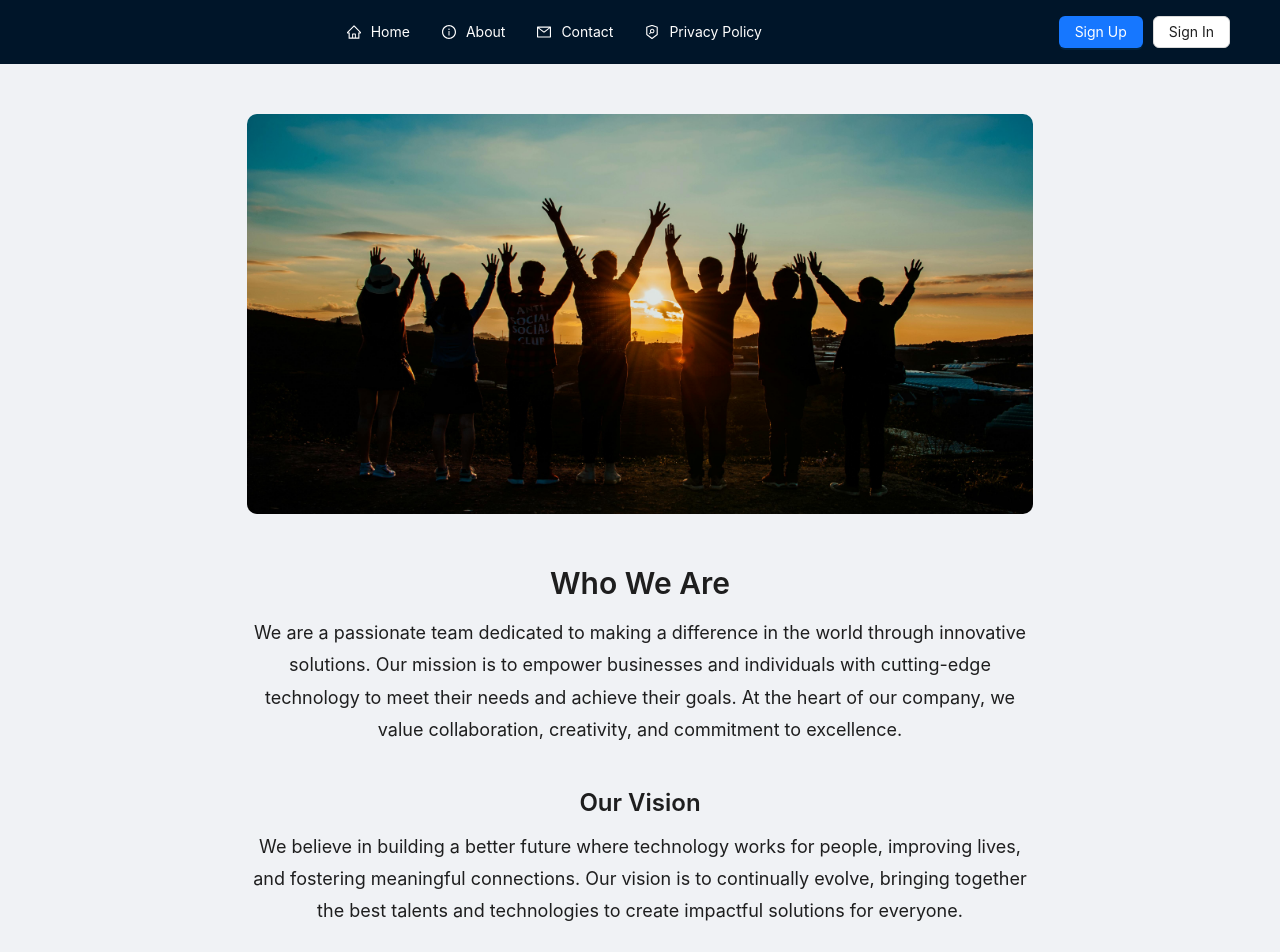
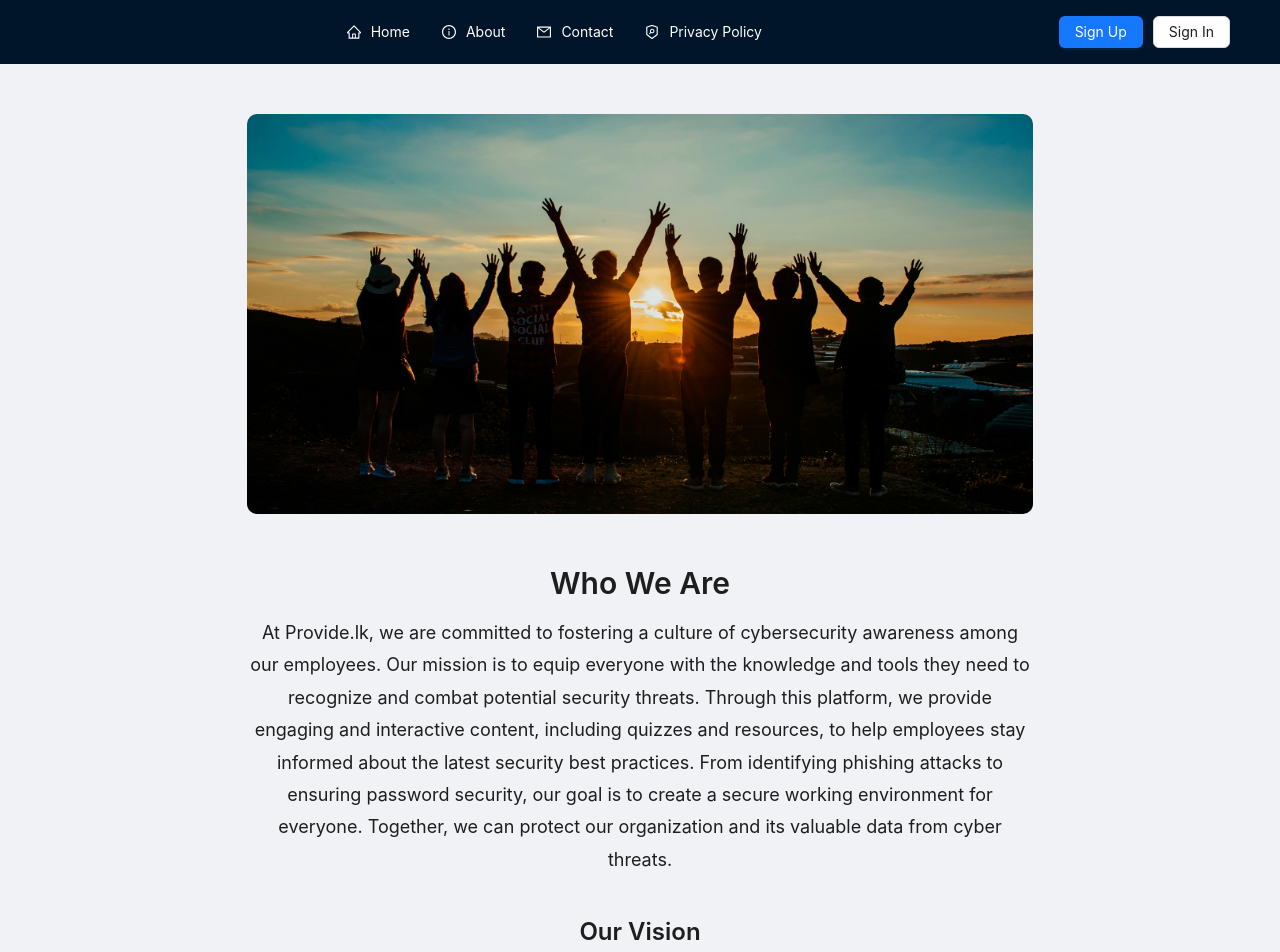
Before and after one commit to Achinode/cyber-security-app-frontend, a React (Vite) app: page /about in a window 1280 px wide. Shown: the top 952 px of the page. Built offline with nearby package versions, Linux system fonts and the light colour scheme; no server answers.

Commit message:
Update AboutUsPage.tsx
Updated about us page

```diff
--- a/src/pages/AboutUsPage.tsx
+++ b/src/pages/AboutUsPage.tsx
@@ -33,13 +33,18 @@ const AboutUsPage: React.FC = () => {
                             <Paragraph
                                 style={{ fontSize: "18px", lineHeight: 1.8 }}
                             >
-                                We are a passionate team dedicated to making a
-                                difference in the world through innovative
-                                solutions. Our mission is to empower businesses
-                                and individuals with cutting-edge technology to
-                                meet their needs and achieve their goals. At the
-                                heart of our company, we value collaboration,
-                                creativity, and commitment to excellence.
+                                At Provide.lk, we are committed to fostering a
+                                culture of cybersecurity awareness among our
+                                employees. Our mission is to equip everyone
+                                with the knowledge and tools they need to
+                                recognize and combat potential security threats.
+                                Through this platform, we provide engaging and interactive content,
+                                including quizzes and resources, to help employees
+                                stay informed about the latest security best practices.
+                                From identifying phishing attacks to ensuring password security,
+                                our goal is to create a secure working environment for everyone.
+                                Together, we can protect our organization and its valuable
+                                data from cyber threats.
                             </Paragraph>
 
                             <Title level={3} style={{ marginTop: "40px" }}>
@@ -48,12 +53,16 @@ const AboutUsPage: React.FC = () => {
                             <Paragraph
                                 style={{ fontSize: "18px", lineHeight: 1.8 }}
                             >
-                                We believe in building a better future where
-                                technology works for people, improving lives,
-                                and fostering meaningful connections. Our vision
-                                is to continually evolve, bringing together the
-                                best talents and technologies to create
-                                impactful solutions for everyone.
+                                Our vision is to cultivate a workforce that is
+                                well-versed in cybersecurity, making security
+                                awareness a natural part of our everyday operations.
+                                We aim to empower every employee with the knowledge
+                                and skills to identify, prevent, and respond to
+                                potential cyber threats, creating a resilient and
+                                secure workplace. By fostering continuous learning
+                                and proactive engagement with security practices,
+                                we aspire to build a company culture where everyone
+                                plays a key role in safeguarding our digital environment.
                             </Paragraph>
                         </Col>
                     </Row>
```
